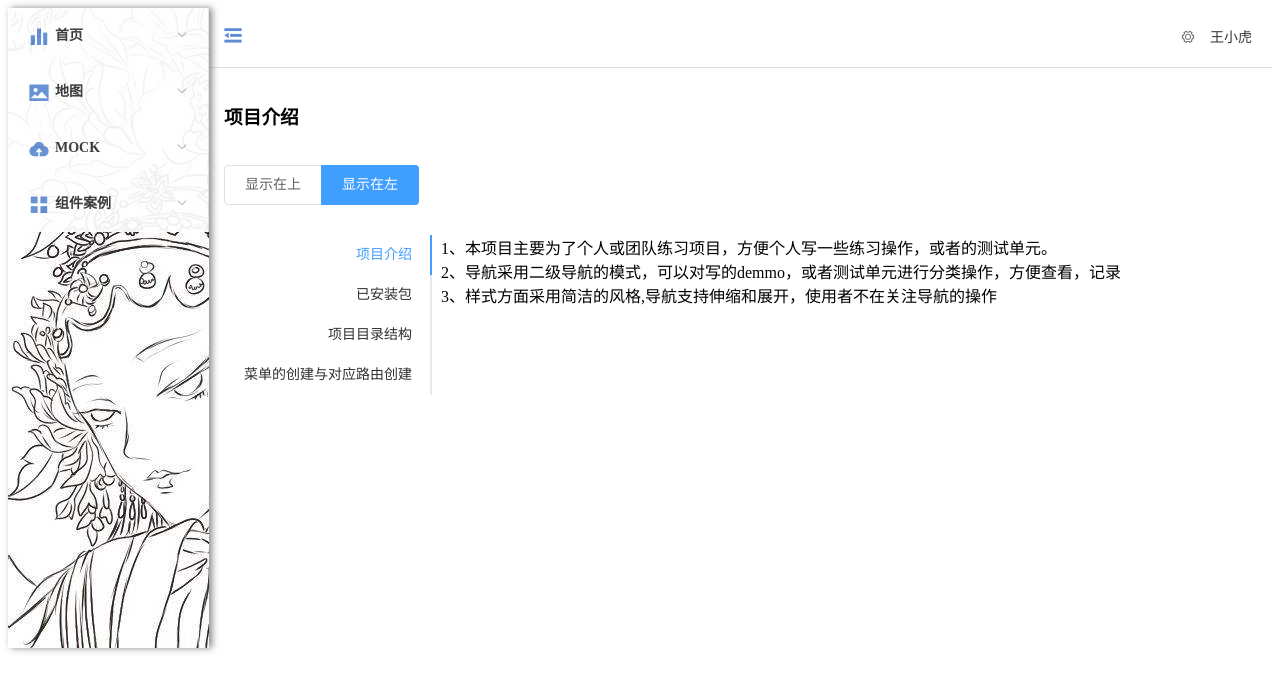
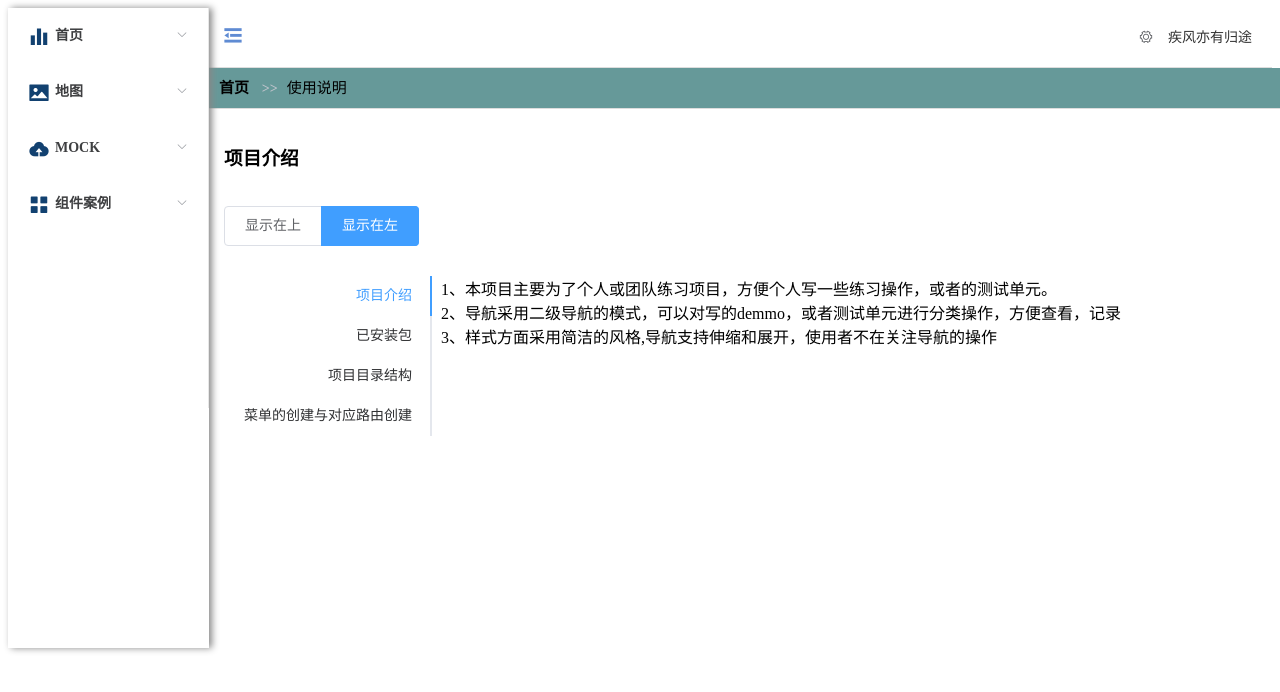
Before and after one commit to cvhen-t/vueLenaDemo, a Vue app in the folder map/: page /#/HellWord/hellPage in a window 1280 px wide. Shown: the top 692 px of the page. Built offline with nearby package versions, Linux system fonts and the light colour scheme; what view-design, vue-baidu-map would draw is missing.

Commit message:
添加面包屑 修改菜单图表bug

```diff
--- a/map/src/App.vue
+++ b/map/src/App.vue
@@ -6,32 +6,28 @@
         class="el-menu-vertical-demo"
         :collapse="isCollapse"
         router
-        active-text-color="#5f8bd3"
-      >
+        active-text-color="#5f8bd3">
         <!-- <div  class="Navphoto">
         <img class="topImg" v-if="!isCollapse" src="./assets/backjpg.jpeg" alt="">
         <img v-else   alt="" style="width: 63px;">
       </div> -->
-        <div v-for="item in routes" :key="item.indexnum">
-          <el-submenu v-if="!!item.name" :index="item.path">
-            <template slot="title"
-              ><i :class="item.icon" class="iconNav2"></i
-              >{{ isCollapse ? "" : item.name }}
+        <!-- <div> -->
+          <el-submenu  v-for="item in routes" :key="item.indexnum"   v-show="!!item.name" :index="item.path">
+            <template slot="title" >
+              <i :class="item.icon" class="iconNav2"></i>{{ isCollapse ? "" : item.name }}
             </template>
             <div v-if="!!item.children">
-              <el-menu-item-group>
+              <el-menu-item-group v-model="isCollapse" >
                 <el-menu-item
                   v-for="itemc in item.children"
                   :key="itemc.indexnum"
-                  :index="itemc.path"
-                >
+                  :index="itemc.path">
                   <i class="el-icon-guide iconNav3"></i>
-                  {{ itemc.name }}</el-menu-item
-                >
+                  {{ itemc.name }}</el-menu-item>
               </el-menu-item-group>
             </div>
           </el-submenu>
-        </div>
+        <!-- </div> -->
       </el-menu>
       <!-- </el-aside> -->
     </div>
@@ -54,8 +50,16 @@
             <el-dropdown-item>删除</el-dropdown-item>
           </el-dropdown-menu>
         </el-dropdown>
-        <span>王小虎</span>
+        <span>疾风亦有归途</span>
       </el-header>
+    <div class="Breadcrumb">
+       <el-breadcrumb class="breadcrumb" separator=">>">
+            <el-breadcrumb-item
+                v-for='(item,index) in matchedArr' :key='index'>
+                {{ item.name}}
+            </el-breadcrumb-item>
+        </el-breadcrumb>
+    </div>
       <!-- 内容 -->
       <el-main>
         <div class="mainstyle">
@@ -70,7 +74,18 @@
 import { routes } from "./route/route";
 export default {
   name: "App",
-  components: {},
+  computed: {
+    matchedArr(){
+            let temp = [],temps = [];
+            this.$route.matched.filter((item,index,self) => {
+                if(item.name){
+                    const name = item.name;
+                    temps.push(item);
+                }
+            });
+            return temps;
+        }
+  },
   data() {
     return {
       routes,
@@ -93,31 +108,49 @@ html,body{
   height: 100%;
 }
 .isShow {
-  z-index: 1000;
+  z-index: 9999;
   box-shadow: 3px 0px 7px #888888;
-  background-image: url(../src/assets/backjpg.jpeg);
+  /* background-image: url(../src/assets/backjpg.jpeg); */
+  /* background-color: #669999 !important; */
   height: 80% !important;
 }
-.el-menu-vertical-demo{
+.el-menu {
+  color: #000000;
+  font-weight: 600;
+  /* min-height: 0px !important; */
+  opacity: 0.93 !important;
+  /* background-color: #669999 !important; */
+}
 
-
-}
+ .el-menu-vertical-demo:not(.el-menu--collapse) {
+    width: 200px;
+    min-height: 400px;
+  }
 
 .el-header {
   background-color: white;
   color: #333;
   line-height: 60px;
   border-bottom: 1px solid #ddd;
-  /* box-shadow: 0px 0px 9px #888888 !important; */
+}
+.Breadcrumb{
+  width: 100%;
+  height: 40px !important;
+  border-bottom: 1px solid #ddd;
+  text-align: center;
+  padding-left: 10px;
+   background-color: #669999;
 
-  /* background-image: url(../src/assets/jpg.png); */
 }
-.el-menu {
-  color: rgb(51, 51, 51);
-  font-weight: 600;
-  min-height: 0px !important;
-  opacity: 0.93 !important;
+.el-breadcrumb .el-breadcrumb__inner{
+  font-size: 15px !important;
+  line-height: 40px !important;
+  font-weight: 900;
+  color: #000000 !important;
+
+
 }
+
 
 .el-aside {
   color: white;
@@ -158,11 +191,11 @@ html,body{
 }
 .iconNav2 {
   padding-right: 5px;
-  color: #5f8bd3 !important;
+  color: #003366 !important;
   font-size: 22px !important;
 }
 .iconNav3 {
-  color: #5f8bd3 !important;
+  color: #003366 !important;
   font-size: 8px !important;
 }
 
--- a/map/src/components/ChildrenNav/HellWord/hellPage.vue
+++ b/map/src/components/ChildrenNav/HellWord/hellPage.vue
@@ -36,6 +36,9 @@
               href="https://element.eleme.cn/#/zh-CN/component"
               >网站:https://element.eleme.cn/#/zh-CN/component</a
             >
+             <p></p>
+            <span>配色网站：</span>
+              <a target="_blank" href="http://tool.c7sky.com/webcolor/#character_14">http://tool.c7sky.com/webcolor/#character_14</a>
           </div>
 
           <div style="margin-top: 10px">
@@ -65,10 +68,9 @@
 
               vue-百度网站:https://dafrok.github.io/vue-baidu-map/#/zh/start/usage</a><br>
                 <a target="_blank" href="https://lbsyun.baidu.com/index.php?title=jspopularGL/guide/show">
+              百度地图api网站:https://lbsyun.baidu.com/index.php?title=jspopularGL/guide/show</a>
+              </span>
 
-              百度地图api网站:https://lbsyun.baidu.com/index.php?title=jspopularGL/guide/show</a>
-
-              </span>
           </div>
         </div>
       </el-tab-pane>
--- a/map/src/components/ChildrenNav/MAP01/mapTest.vue
+++ b/map/src/components/ChildrenNav/MAP01/mapTest.vue
@@ -1,23 +1,28 @@
 <template>
-  <baidu-map
-    :center="center"
-    :zoom="zoom"
-    @ready="handler"
-    style="height: 100%; width: 60%"
-    @click="getClickInfo"
-    :scroll-wheel-zoom="true"
-  >
-  <!-- 操作 -->
+  <!-- <baidu-map :center="center" :zoom="zoom" @ready="handler" style="height: 80%; width: 60%" @click="getClickInfo" :scroll-wheel-zoom="true">
   <div>
       <button @click="getMycity('南昌')">获取位置信息</button>
   </div>
-  </baidu-map>
+  <bm-geolocation anchor="BMAP_ANCHOR_BOTTOM_RIGHT" :showAddressBar="true" :autoLocation="true"></bm-geolocation>
+  </baidu-map> -->
 
+<div>
+  <div style="width: 60%; margin:0px">
+  <doc-preview>
+      <baidu-map :center="center" :zoom="zoom" @ready="handler"  @click="getClickInfo" :scroll-wheel-zoom="true" class="map" style="display: flex; flex-direction: column" >
+        <bm-view style="width: 100%; height:100px; flex: 1"></bm-view>
+        <bm-geolocation anchor="BMAP_ANCHOR_BOTTOM_RIGHT" :showAddressBar="true" :autoLocation="true"></bm-geolocation>
+      </baidu-map>
+    </doc-preview>
+  </div>
 
+  <div>
+      <button @click="getMycity('南昌')">获取位置信息</button>
+  </div>
 
-<!-- 操作 -->
+</div>
 
-
+  <!-- 操作 -->
 </template>
 
 <script>
@@ -25,18 +30,14 @@ export default {
   data() {
     return {
       // 地图中心的
-      center: { lng: 109.45744048529967, lat: 36.49771311230842 },
+      center: "南昌",
       // 地图缩放级别/
       zoom: 13,
       map: "",
-      BMap:""
+      BMap: "",
     };
   },
-  mounted() {
-
-
-
-  },
+  mounted() {},
   methods: {
     handler({ BMap, map }) {
       window.map = map;
@@ -58,21 +59,21 @@ export default {
       console.log(e.point.lng);
       console.log(e.point.lat);
       var marker = new BMap.Marker(e.point); // 创建标注
-      this.map.addOverlay(marker); // 将标注添加到地图中
+      map.addOverlay(marker); // 将标注添加到地图中
       // 修改地图中心点
       // this.center.lng = e.point.lng;
       // this.center.lat = e.point.lat;
     },
 
-    getMycity(){
-        function myFun(result){
-        var cityName =  result.name;;
+    getMycity() {
+      function myFun(result) {
+        var cityName = result.name;
         map.setCenter(cityName);
         alert("当前定位城市:" + cityName);
-    }
+      }
       const myCity = new BMap.LocalCity();
       myCity.get(myFun);
-    }
+    },
   },
 };
 </script>
```
